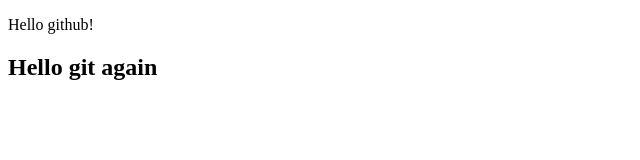
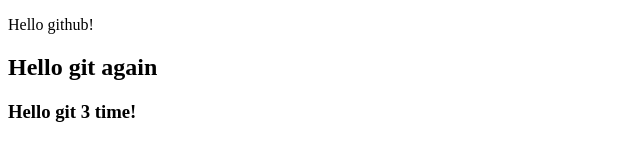
Before and after one commit to amercury/gitTest, a plain HTML site: page index.html in a window 1280 px wide. Shown: the whole page, without its empty margins (0-640 px from the left). Drawn offline with Linux system fonts and the light colour scheme.

Commit message:
h3 was added

```diff
--- a/index.html
+++ b/index.html
@@ -8,5 +8,6 @@
 <body>
     <p>Hello github!</p>
     <h2>Hello git again</h2>
+    <h3>Hello git 3 time!</h3>
 </body>
 </html>
```
